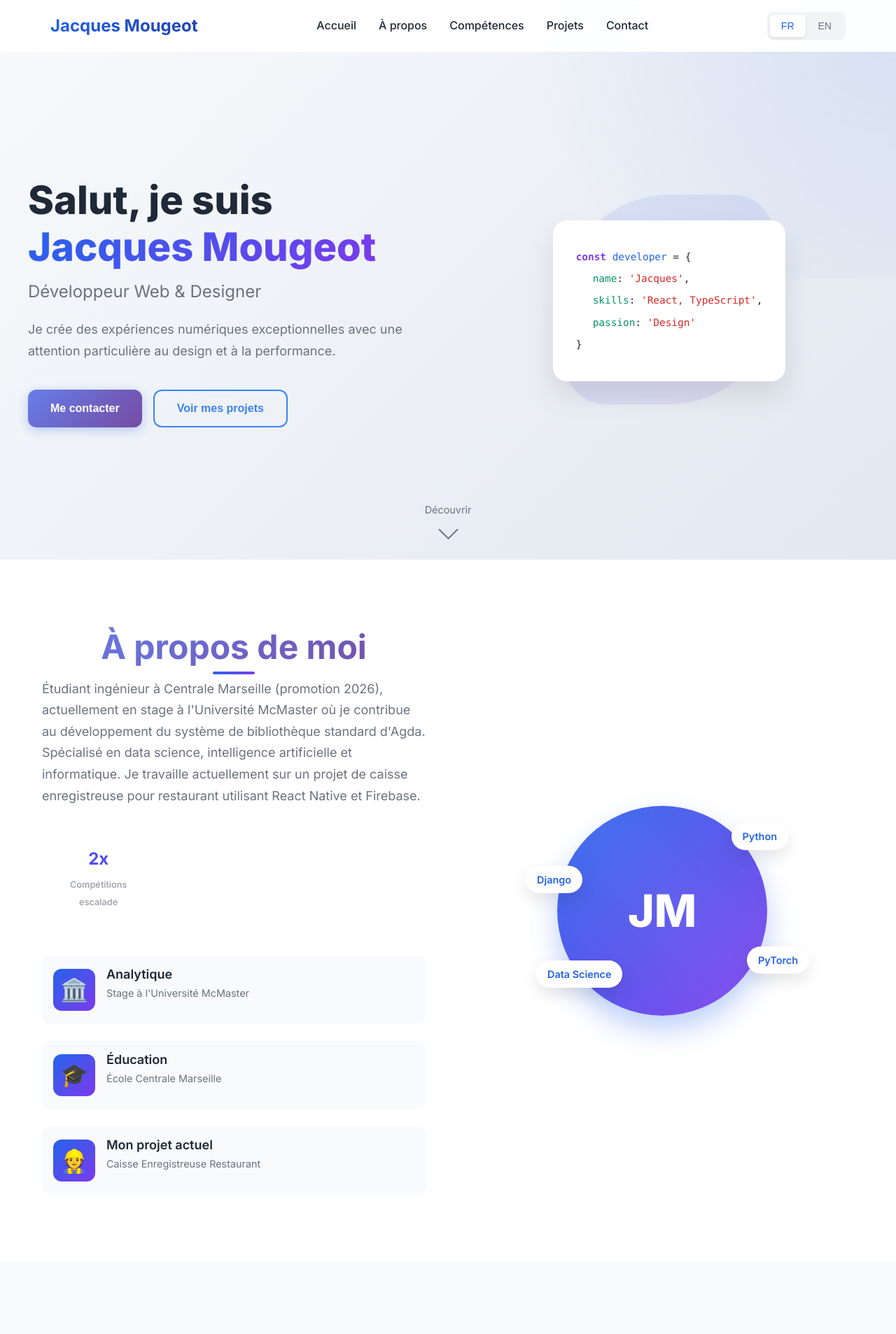
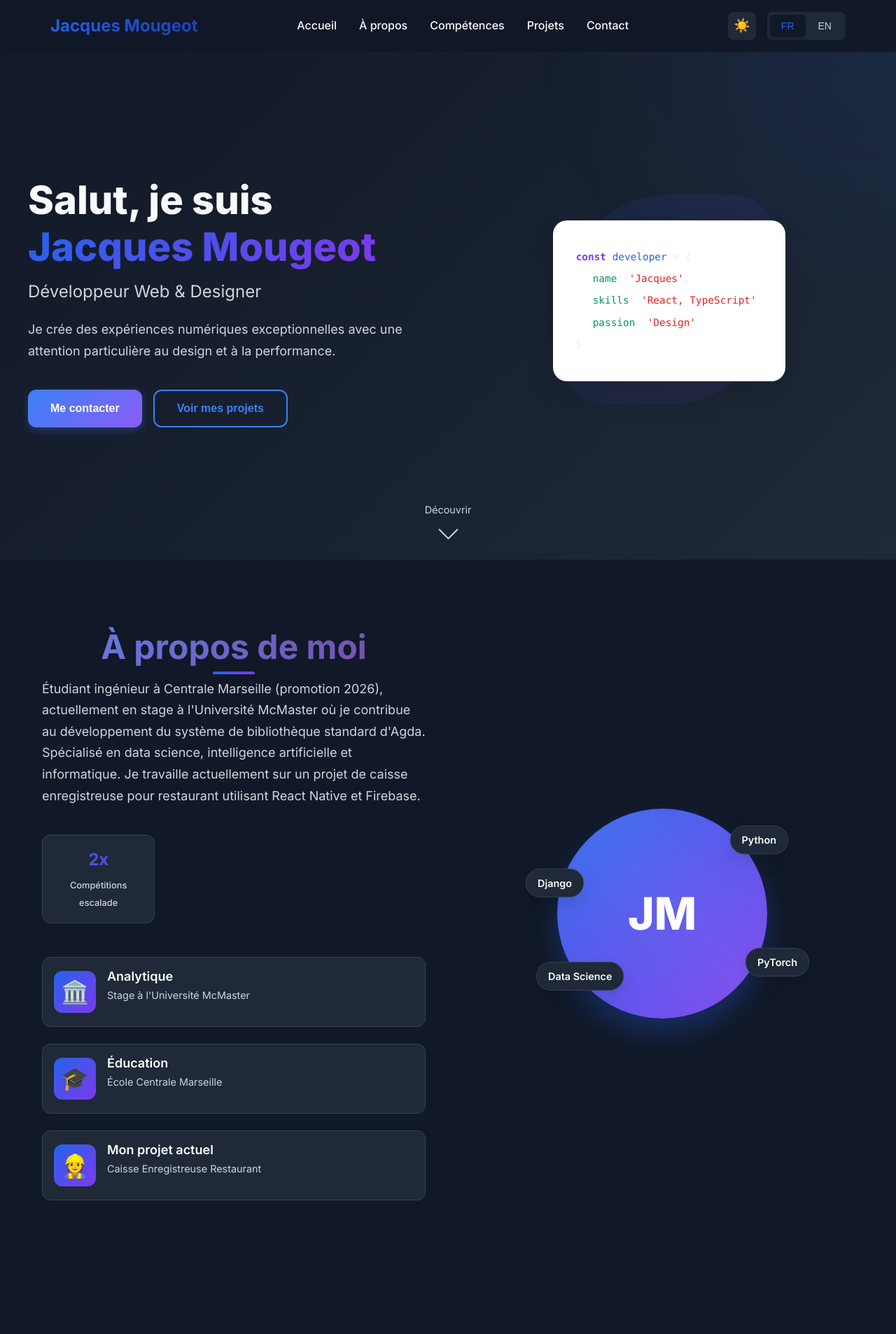
Before and after one commit to jmougeot/Website, a React (Create React App) app: page / in a window 1280 px wide. Shown: the top 1907 px of the page at 70% size. Built offline with nearby package versions, Linux system fonts and the light colour scheme.

Commit message:
dark mode

```diff
--- a/src/App.css
+++ b/src/App.css
@@ -1,4 +1,6 @@
 /* Global Reset & Variables */
+@import './dark-mode.css';
+
 :root {
   /* Colors */
   --primary-blue: #3b82f6;
@@ -47,6 +49,26 @@
   --z-modal-backdrop: 1040;
   --z-modal: 1050;
   --z-tooltip: 1070;
+}
+
+/* Dark Mode Variables */
+[data-theme="dark"] {
+  /* Text Colors */
+  --text-primary: #f9fafb;
+  --text-secondary: #d1d5db;
+  --text-light: #9ca3af;
+
+  /* Background Colors */
+  --bg-primary: #111827;
+  --bg-secondary: #1f2937;
+  --bg-dark: #374151;
+  --bg-darker: #030712;
+
+  /* Shadows for dark mode */
+  --shadow-sm: 0 1px 2px 0 rgba(0, 0, 0, 0.3);
+  --shadow-md: 0 4px 6px -1px rgba(0, 0, 0, 0.4);
+  --shadow-lg: 0 10px 15px -3px rgba(0, 0, 0, 0.5);
+  --shadow-xl: 0 20px 25px -5px rgba(0, 0, 0, 0.6);
 }
 
 /* Global Reset */
--- a/src/components/About/About.css
+++ b/src/components/About/About.css
@@ -1,6 +1,6 @@
 .about {
   padding: 6rem 2rem;
-  background: #ffffff;
+  background: var(--bg-primary);
 }
 
 .container {
@@ -18,7 +18,7 @@
 .section-title {
   font-size: 2.5rem;
   font-weight: 700;
-  color: #1f2937;
+  color: var(--text-primary);
   margin-bottom: 1.5rem;
   position: relative;
 }
@@ -36,7 +36,7 @@
 
 .about-description {
   font-size: 1.125rem;
-  color: #6b7280;
+  color: var(--text-secondary);
   line-height: 1.7;
   margin-bottom: 2.5rem;
 }
@@ -51,7 +51,7 @@
 .stat-item {
   text-align: center;
   padding: 1.5rem;
-  background: #f8fafc;
+  background: var(--bg-secondary);
   border-radius: 12px;
   transition: transform 0.3s ease;
 }
@@ -73,7 +73,7 @@
 
 .stat-label {
   font-size: 0.9rem;
-  color: #6b7280;
+  color: var(--text-secondary);
   font-weight: 500;
 }
 
@@ -88,13 +88,13 @@
   align-items: center;
   gap: 1rem;
   padding: 1rem;
-  background: #f8fafc;
+  background: var(--bg-secondary);
   border-radius: 12px;
   transition: all 0.3s ease;
 }
 
 .quality-item:hover {
-  background: #e2e8f0;
+  background: var(--bg-dark);
   transform: translateX(10px);
 }
 
@@ -113,12 +113,12 @@
 .quality-text h4 {
   font-size: 1.125rem;
   font-weight: 600;
-  color: #1f2937;
+  color: var(--text-primary);
   margin-bottom: 0.25rem;
 }
 
 .quality-text p {
-  color: #6b7280;
+  color: var(--text-secondary);
   font-size: 0.9rem;
 }
 
--- a/src/components/Footer/Footer.css
+++ b/src/components/Footer/Footer.css
@@ -1,7 +1,7 @@
 /* Footer Section */
 .footer {
-  background: linear-gradient(135deg, #1a1a2e 0%, #16213e 50%, #0f3460 100%);
-  color: white;
+  background: var(--bg-darker);
+  color: var(--text-primary);
   position: relative;
   overflow: hidden;
 }
@@ -50,7 +50,7 @@
 .footer-brand p {
   font-size: 1.1rem;
   line-height: 1.6;
-  opacity: 0.8;
+  color: var(--text-secondary);
   max-width: 300px;
 }
 
@@ -64,7 +64,7 @@
   font-size: 1.2rem;
   font-weight: 600;
   margin-bottom: 1.5rem;
-  color: #64b5f6;
+  color: var(--text-accent);
 }
 
 .footer-section ul {
@@ -78,7 +78,7 @@
 }
 
 .footer-section ul li a {
-  color: rgba(255, 255, 255, 0.7);
+  color: var(--text-secondary);
   text-decoration: none;
   transition: all 0.3s ease;
   display: flex;
@@ -87,12 +87,12 @@
 }
 
 .footer-section ul li a:hover {
-  color: #64b5f6;
+  color: var(--text-accent);
   transform: translateX(5px);
 }
 
 .footer-section ul li:not(:has(a)) {
-  color: rgba(255, 255, 255, 0.6);
+  color: var(--text-secondary);
   font-size: 0.95rem;
 }
 
@@ -101,16 +101,16 @@
   text-align: center;
   margin-bottom: 3rem;
   padding: 2rem;
-  background: rgba(255, 255, 255, 0.05);
+  background: var(--bg-secondary);
   border-radius: 20px;
   backdrop-filter: blur(10px);
-  border: 1px solid rgba(255, 255, 255, 0.1);
+  border: 1px solid var(--border-color);
 }
 
 .footer-social h4 {
   font-size: 1.3rem;
   margin-bottom: 1.5rem;
-  color: #64b5f6;
+  color: var(--text-accent);
 }
 
 .social-icons {
@@ -125,20 +125,20 @@
   justify-content: center;
   width: 50px;
   height: 50px;
-  background: rgba(255, 255, 255, 0.1);
+  background: var(--bg-tertiary);
   border-radius: 50%;
   text-decoration: none;
-  color: white;
+  color: var(--text-primary);
   font-size: 1.5rem;
   transition: all 0.3s ease;
-  border: 1px solid rgba(255, 255, 255, 0.2);
+  border: 1px solid var(--border-color);
 }
 
 .social-icon:hover {
   transform: translateY(-3px) scale(1.1);
-  background: rgba(100, 181, 246, 0.2);
-  border-color: #64b5f6;
-  box-shadow: 0 10px 30px rgba(100, 181, 246, 0.3);
+  background: var(--bg-hover);
+  border-color: var(--text-accent);
+  box-shadow: var(--shadow-lg);
 }
 
 .social-icon.linkedin:hover { background: rgba(0, 119, 181, 0.2); }
@@ -150,24 +150,21 @@
 .footer-cta {
   text-align: center;
   padding: 3rem;
-  background: linear-gradient(135deg, rgba(100, 181, 246, 0.1), rgba(66, 165, 245, 0.1));
+  background: var(--bg-secondary);
   border-radius: 20px;
-  border: 1px solid rgba(100, 181, 246, 0.2);
+  border: 1px solid var(--border-color);
   margin-bottom: 3rem;
 }
 
 .footer-cta h4 {
   font-size: 2rem;
   margin-bottom: 1rem;
-  background: linear-gradient(45deg, #64b5f6, #42a5f5);
-  -webkit-background-clip: text;
-  -webkit-text-fill-color: transparent;
-  background-clip: text;
+  color: var(--text-primary);
 }
 
 .footer-cta p {
   font-size: 1.2rem;
-  opacity: 0.8;
+  color: var(--text-secondary);
   margin-bottom: 2rem;
 }
 
@@ -195,7 +192,7 @@
 
 /* Footer Bottom */
 .footer-bottom {
-  border-top: 1px solid rgba(255, 255, 255, 0.1);
+  border-top: 1px solid var(--border-color);
   padding: 2rem 0;
 }
 
@@ -213,7 +210,7 @@
 .copyright p {
   margin: 0.2rem 0;
   font-size: 0.9rem;
-  opacity: 0.7;
+  color: var(--text-secondary);
 }
 
 .footer-stats {
@@ -225,7 +222,7 @@
 .stat-item {
   text-align: center;
   padding: 1rem;
-  background: rgba(255, 255, 255, 0.05);
+  background: var(--bg-secondary);
   border-radius: 12px;
   min-width: 100px;
 }
@@ -234,13 +231,13 @@
   display: block;
   font-size: 1.5rem;
   font-weight: 700;
-  color: #64b5f6;
+  color: var(--text-accent);
   margin-bottom: 0.2rem;
 }
 
 .stat-label {
   font-size: 0.8rem;
-  opacity: 0.7;
+  color: var(--text-secondary);
 }
 
 .back-to-top {
@@ -248,10 +245,10 @@
   align-items: center;
   gap: 0.5rem;
   padding: 0.8rem 1.5rem;
-  background: rgba(255, 255, 255, 0.1);
-  border: 1px solid rgba(255, 255, 255, 0.2);
+  background: var(--bg-secondary);
+  border: 1px solid var(--border-color);
   border-radius: 25px;
-  color: white;
+  color: var(--text-primary);
   text-decoration: none;
   font-weight: 500;
   transition: all 0.3s ease;
--- a/src/components/Header/Header.css
+++ b/src/components/Header/Header.css
@@ -9,10 +9,19 @@
   padding: 1rem 0;
 }
 
+[data-theme="dark"] .header {
+  background: rgba(17, 24, 39, 0.95);
+}
+
 .header.scrolled {
   background: rgba(255, 255, 255, 0.98);
   box-shadow: 0 10px 25px rgba(0, 0, 0, 0.1);
   padding: 0.5rem 0;
+}
+
+[data-theme="dark"] .header.scrolled {
+  background: rgba(17, 24, 39, 0.98);
+  box-shadow: 0 10px 25px rgba(0, 0, 0, 0.3);
 }
 
 .header .container {
@@ -39,7 +48,7 @@
 }
 
 .nav a {
-  color: #1f2937;
+  color: var(--text-primary);
   text-decoration: none;
   font-weight: 500;
   cursor: pointer;
@@ -70,11 +79,32 @@
 .header-actions {
   display: flex;
   align-items: center;
+  gap: 1rem;
+}
+
+.theme-toggle {
+  background: var(--bg-secondary);
+  border: none;
+  padding: 0.5rem;
+  border-radius: 8px;
+  cursor: pointer;
+  transition: all 0.3s ease;
+  font-size: 1.2rem;
+  display: flex;
+  align-items: center;
+  justify-content: center;
+  min-width: 40px;
+  height: 40px;
+}
+
+.theme-toggle:hover {
+  background: var(--bg-dark);
+  transform: scale(1.05);
 }
 
 .language-switcher {
   display: flex;
-  background: #f3f4f6;
+  background: var(--bg-secondary);
   border-radius: 8px;
   padding: 4px;
   gap: 2px;
@@ -88,7 +118,7 @@
   font-weight: 500;
   cursor: pointer;
   transition: all 0.3s ease;
-  color: #6b7280;
+  color: var(--text-secondary);
   font-size: 0.875rem;
 }
 
@@ -97,7 +127,7 @@
 }
 
 .lang-btn.active {
-  background: #ffffff;
+  background: var(--bg-primary);
   color: #2563eb;
   box-shadow: 0 2px 4px rgba(0, 0, 0, 0.1);
 }
@@ -114,7 +144,7 @@
 .mobile-menu-btn span {
   width: 25px;
   height: 3px;
-  background: #1f2937;
+  background: var(--text-primary);
   margin: 3px 0;
   transition: 0.3s;
   border-radius: 2px;
--- a/src/components/Header/Header.tsx
+++ b/src/components/Header/Header.tsx
@@ -5,7 +5,7 @@ import './Header.css';
 const Header: React.FC = () => {
   const [isScrolled, setIsScrolled] = useState(false);
   const [isMobileMenuOpen, setIsMobileMenuOpen] = useState(false);
-  const { language, setLanguage, t } = useLanguage();
+  const { language, setLanguage, theme, toggleTheme, t } = useLanguage();
 
   useEffect(() => {
     const handleScroll = () => {
@@ -39,6 +39,14 @@ const Header: React.FC = () => {
         </nav>
 
         <div className="header-actions">
+          <button
+            className="theme-toggle"
+            onClick={toggleTheme}
+            aria-label="Toggle dark mode"
+          >
+            {theme === 'light' ? '🌙' : '☀️'}
+          </button>
+
           <div className="language-switcher">
             <button
               className={`lang-btn ${language === 'fr' ? 'active' : ''}`}
--- a/src/components/Hero/Hero.css
+++ b/src/components/Hero/Hero.css
@@ -7,6 +7,10 @@
   background: linear-gradient(135deg, #f8fafc 0%, #e2e8f0 100%);
   overflow: hidden;
   padding: 6rem 2rem 2rem;
+}
+
+[data-theme="dark"] .hero {
+  background: linear-gradient(135deg, #111827 0%, #1f2937 100%);
 }
 
 .hero::before {
@@ -32,7 +36,7 @@
 .hero-text h1 {
   font-size: 3.5rem;
   font-weight: 800;
-  color: #1f2937;
+  color: var(--text-primary);
   margin-bottom: 1rem;
   line-height: 1.2;
 }
@@ -46,14 +50,14 @@
 
 .hero-text h2 {
   font-size: 1.5rem;
-  color: #6b7280;
+  color: var(--text-secondary);
   margin-bottom: 1.5rem;
   font-weight: 400;
 }
 
 .hero-text p {
   font-size: 1.125rem;
-  color: #6b7280;
+  color: var(--text-secondary);
   margin-bottom: 2.5rem;
   line-height: 1.7;
 }
@@ -170,7 +174,7 @@
 }
 
 .scroll-indicator {
-  color: #6b7280;
+  color: var(--text-secondary);
   font-size: 0.9rem;
   display: flex;
   flex-direction: column;
--- a/src/components/Projects/Projects.css
+++ b/src/components/Projects/Projects.css
@@ -1,6 +1,6 @@
 .projects {
   padding: 6rem 2rem;
-  background: #ffffff;
+  background: var(--bg-primary);
 }
 
 .container {
@@ -11,7 +11,7 @@
 .section-title {
   font-size: 2.5rem;
   font-weight: 700;
-  color: #1f2937;
+  color: var(--text-primary);
   text-align: center;
   margin-bottom: 1rem;
   position: relative;
@@ -31,7 +31,7 @@
 
 .section-subtitle {
   text-align: center;
-  color: #6b7280;
+  color: var(--text-secondary);
   font-size: 1.125rem;
   margin-bottom: 4rem;
   max-width: 700px;
@@ -48,12 +48,12 @@
 }
 
 .project-card {
-  background: white;
+  background: var(--bg-secondary);
   border-radius: 20px;
   padding: 2rem;
-  box-shadow: 0 10px 25px rgba(0, 0, 0, 0.1);
+  box-shadow: var(--shadow-lg);
   transition: all 0.3s ease;
-  border: 1px solid #f3f4f6;
+  border: 1px solid var(--border-color);
   position: relative;
   overflow: hidden;
 }
@@ -70,7 +70,7 @@
 
 .project-card:hover {
   transform: translateY(-10px);
-  box-shadow: 0 20px 40px rgba(0, 0, 0, 0.15);
+  box-shadow: var(--shadow-xl);
 }
 
 .project-header {
@@ -87,9 +87,9 @@
   display: flex;
   align-items: center;
   justify-content: center;
-  background: #f8fafc;
+  background: var(--bg-tertiary);
   border-radius: 16px;
-  border: 2px solid #e5e7eb;
+  border: 2px solid var(--border-color);
 }
 
 .project-status {
@@ -109,12 +109,12 @@
 .project-title {
   font-size: 1.5rem;
   font-weight: 700;
-  color: #1f2937;
+  color: var(--text-primary);
   margin-bottom: 1rem;
 }
 
 .project-description {
-  color: #6b7280;
+  color: var(--text-secondary);
   line-height: 1.6;
   margin-bottom: 1.5rem;
 }
@@ -127,25 +127,27 @@
 }
 
 .tech-tag {
-  background: #e0e7ff;
-  color: #3730a3;
+  background: var(--bg-tertiary);
+  color: var(--text-accent);
   padding: 0.4rem 0.8rem;
   border-radius: 16px;
   font-size: 0.8rem;
   font-weight: 500;
+  border: 1px solid var(--border-color);
 }
 
 .project-features {
-  background: #f8fafc;
+  background: var(--bg-tertiary);
   padding: 1.5rem;
   border-radius: 12px;
   margin-bottom: 1.5rem;
+  border: 1px solid var(--border-color);
 }
 
 .project-features h4 {
   font-size: 1rem;
   font-weight: 600;
-  color: #1f2937;
+  color: var(--text-primary);
   margin-bottom: 0.8rem;
 }
 
@@ -156,7 +158,7 @@
 }
 
 .project-features li {
-  color: #6b7280;
+  color: var(--text-secondary);
   font-size: 0.9rem;
   margin-bottom: 0.4rem;
   position: relative;
@@ -172,7 +174,7 @@
 }
 
 .project-footer {
-  border-top: 1px solid #f3f4f6;
+  border-top: 1px solid var(--border-color);
   padding-top: 1.5rem;
 }
 
@@ -180,14 +182,14 @@
   display: inline-flex;
   align-items: center;
   gap: 0.5rem;
-  color: #2563eb;
+  color: var(--text-accent);
   font-weight: 600;
   text-decoration: none;
   transition: all 0.3s ease;
 }
 
 .project-link:hover {
-  color: #1e40af;
+  color: var(--text-primary);
   transform: translateX(5px);
 }
 
@@ -200,13 +202,14 @@
 }
 
 .projects-cta {
-  background: linear-gradient(135deg, #2563eb, #7c3aed);
+  background: var(--bg-secondary);
   border-radius: 20px;
   padding: 3rem 2rem;
   text-align: center;
-  color: white;
+  color: var(--text-primary);
   position: relative;
   overflow: hidden;
+  border: 1px solid var(--border-color);
 }
 
 .projects-cta::before {
@@ -234,7 +237,7 @@
 .cta-content p {
   font-size: 1.125rem;
   margin-bottom: 2rem;
-  opacity: 0.9;
+  color: var(--text-secondary);
   max-width: 500px;
   margin-left: auto;
   margin-right: auto;
--- a/src/components/Skills/Skills.css
+++ b/src/components/Skills/Skills.css
@@ -1,6 +1,6 @@
 .skills {
   padding: 6rem 2rem;
-  background: #f8fafc;
+  background: var(--bg-primary);
 }
 
 .container {
@@ -11,7 +11,7 @@
 .section-title {
   font-size: 2.5rem;
   font-weight: 700;
-  color: #1f2937;
+  color: var(--text-primary);
   text-align: center;
   margin-bottom: 1rem;
   position: relative;
@@ -31,7 +31,7 @@
 
 .section-subtitle {
   text-align: center;
-  color: #6b7280;
+  color: var(--text-secondary);
   font-size: 1.125rem;
   margin-bottom: 4rem;
   max-width: 600px;
@@ -47,22 +47,22 @@
 }
 
 .skills-category {
-  background: white;
+  background: var(--bg-secondary);
   border-radius: 20px;
   padding: 2rem;
-  box-shadow: 0 10px 25px rgba(0, 0, 0, 0.1);
+  box-shadow: var(--shadow-md);
   transition: transform 0.3s ease, box-shadow 0.3s ease;
 }
 
 .skills-category:hover {
   transform: translateY(-5px);
-  box-shadow: 0 20px 40px rgba(0, 0, 0, 0.15);
+  box-shadow: var(--shadow-lg);
 }
 
 .category-title {
   font-size: 1.5rem;
   font-weight: 700;
-  color: #1f2937;
+  color: var(--text-primary);
   margin-bottom: 1.5rem;
   text-align: center;
   position: relative;
@@ -87,14 +87,14 @@
 }
 
 .skill-item {
-  background: #f8fafc;
+  background: var(--bg-tertiary);
   border-radius: 12px;
   padding: 1rem;
   transition: all 0.3s ease;
 }
 
 .skill-item:hover {
-  background: #e2e8f0;
+  background: var(--bg-hover);
   transform: scale(1.02);
 }
 
@@ -119,7 +119,7 @@
 
 .skill-name {
   font-weight: 600;
-  color: #1f2937;
+  color: var(--text-primary);
 }
 
 .skill-percentage {
@@ -131,7 +131,7 @@
 .skill-bar {
   width: 100%;
   height: 6px;
-  background: #e5e7eb;
+  background: var(--bg-hover);
   border-radius: 3px;
   overflow: hidden;
 }
@@ -163,10 +163,10 @@
 }
 
 .summary-card {
-  background: white;
+  background: var(--bg-secondary);
   border-radius: 16px;
   padding: 2rem;
-  box-shadow: 0 10px 25px rgba(0, 0, 0, 0.1);
+  box-shadow: var(--shadow-md);
   text-align: center;
   transition: transform 0.3s ease;
 }
@@ -178,12 +178,12 @@
 .summary-card h4 {
   font-size: 1.25rem;
   font-weight: 700;
-  color: #1f2937;
+  color: var(--text-primary);
   margin-bottom: 1rem;
 }
 
 .summary-card p {
-  color: #6b7280;
+  color: var(--text-secondary);
   line-height: 1.6;
 }
 
--- a/src/components/Skills/Skills.tsx
+++ b/src/components/Skills/Skills.tsx
@@ -38,17 +38,6 @@ const Skills: React.FC = () => {
         { name: "REST API", level: 85, icon: "🔗" }
       ]
     },
-    {
-      category: t.skills.categories.tools,
-      skills: [
-        { name: "Git", level: 88, icon: "🔄" },
-        { name: "OpenCV", level: 80, icon: "👁️" },
-        { name: "VS Code", level: 95, icon: "💙" },
-        { name: "Jupyter", level: 85, icon: "📓" },
-        { name: "Docker", level: 65, icon: "🐳" },
-        { name: "Linux", level: 75, icon: "🐧" }
-      ]
-    }
   ];
 
   return (
--- a/src/contexts/LanguageContext.tsx
+++ b/src/contexts/LanguageContext.tsx
@@ -1,11 +1,15 @@
-import React, { useState, createContext, useContext, ReactNode } from 'react';
+import React, { useState, createContext, useContext, ReactNode, useEffect } from 'react';
 import { translations } from '../translations';
 
 type Language = 'fr' | 'en';
+type Theme = 'light' | 'dark';
 
 interface LanguageContextType {
   language: Language;
   setLanguage: (lang: Language) => void;
+  theme: Theme;
+  setTheme: (theme: Theme) => void;
+  toggleTheme: () => void;
   t: typeof translations.fr;
 }
 
@@ -25,10 +29,26 @@ interface LanguageProviderProps {
 
 export const LanguageProvider: React.FC<LanguageProviderProps> = ({ children }) => {
   const [language, setLanguage] = useState<Language>('fr');
+  const [theme, setTheme] = useState<Theme>(() => {
+    // Check for saved theme preference or default to 'dark'
+    const savedTheme = localStorage.getItem('theme') as Theme;
+    return savedTheme || 'dark';
+  });
+
   const t = translations[language];
 
+  const toggleTheme = () => {
+    setTheme(prev => prev === 'light' ? 'dark' : 'light');
+  };
+
+  // Apply theme to document root
+  useEffect(() => {
+    document.documentElement.setAttribute('data-theme', theme);
+    localStorage.setItem('theme', theme);
+  }, [theme]);
+
   return (
-    <LanguageContext.Provider value={{ language, setLanguage, t }}>
+    <LanguageContext.Provider value={{ language, setLanguage, theme, setTheme, toggleTheme, t }}>
       {children}
     </LanguageContext.Provider>
   );
--- /dev/null
+++ b/src/dark-mode.css
@@ -0,0 +1,132 @@
+/* Dark Mode Enhancements */
+
+/* Enhanced shadows for dark mode */
+[data-theme="dark"] {
+  /* Better contrast for cards and elevated elements */
+  --shadow-sm: 0 1px 2px 0 rgba(0, 0, 0, 0.5);
+  --shadow-md: 0 4px 6px -1px rgba(0, 0, 0, 0.6);
+  --shadow-lg: 0 10px 15px -3px rgba(0, 0, 0, 0.7);
+  --shadow-xl: 0 20px 25px -5px rgba(0, 0, 0, 0.8);
+}
+
+/* Project cards dark mode */
+[data-theme="dark"] .project-card {
+  background: var(--bg-secondary);
+  border: 1px solid #374151;
+  box-shadow: var(--shadow-md);
+}
+
+[data-theme="dark"] .project-card:hover {
+  box-shadow: var(--shadow-lg);
+  transform: translateY(-2px);
+}
+
+/* Skills section dark mode */
+[data-theme="dark"] .skills-category {
+  background: var(--bg-secondary);
+  border: 1px solid #374151;
+}
+
+[data-theme="dark"] .skill-bar {
+  background: #374151;
+}
+
+[data-theme="dark"] .skill-progress {
+  background: linear-gradient(135deg, #3b82f6, #8b5cf6);
+}
+
+/* About section cards */
+[data-theme="dark"] .quality-item {
+  background: var(--bg-secondary);
+  border: 1px solid #374151;
+}
+
+[data-theme="dark"] .stat-item {
+  background: var(--bg-secondary);
+  border: 1px solid #374151;
+}
+
+/* Contact form dark mode */
+[data-theme="dark"] .contact-form input,
+[data-theme="dark"] .contact-form textarea {
+  background: var(--bg-secondary);
+  border: 1px solid #374151;
+  color: var(--text-primary);
+}
+
+[data-theme="dark"] .contact-form input:focus,
+[data-theme="dark"] .contact-form textarea:focus {
+  border-color: #3b82f6;
+  box-shadow: 0 0 0 3px rgba(59, 130, 246, 0.1);
+}
+
+/* Enhanced button styles for dark mode */
+[data-theme="dark"] .btn-primary {
+  background: linear-gradient(135deg, #3b82f6, #8b5cf6);
+  box-shadow: 0 4px 12px rgba(59, 130, 246, 0.3);
+}
+
+[data-theme="dark"] .btn-secondary {
+  background: transparent;
+  border: 2px solid #3b82f6;
+  color: #3b82f6;
+}
+
+[data-theme="dark"] .btn-secondary:hover {
+  background: #3b82f6;
+  color: white;
+}
+
+/* Code snippet dark mode */
+[data-theme="dark"] .code-container {
+  background: #0d1117;
+  border: 1px solid #30363d;
+}
+
+[data-theme="dark"] .code-line {
+  color: #e6edf3;
+}
+
+/* Mobile menu dark mode */
+[data-theme="dark"] .mobile-menu {
+  background: var(--bg-primary);
+  border-top: 1px solid #374151;
+}
+
+[data-theme="dark"] .mobile-menu a {
+  color: var(--text-primary);
+  border-bottom: 1px solid #374151;
+}
+
+/* Floating elements dark mode */
+[data-theme="dark"] .floating-item {
+  background: var(--bg-secondary);
+  border: 1px solid #374151;
+  color: var(--text-primary);
+}
+
+/* Tech tags dark mode */
+[data-theme="dark"] .tech-tag {
+  background: var(--bg-secondary);
+  border: 1px solid #374151;
+  color: var(--text-primary);
+}
+
+/* Footer dark mode */
+[data-theme="dark"] .footer {
+  background: var(--bg-darker);
+  border-top: 1px solid #374151;
+}
+
+/* Smooth transitions for theme switching */
+* {
+  transition: background-color 0.3s ease, border-color 0.3s ease, color 0.3s ease;
+}
+
+/* Override for elements that shouldn't transition */
+.hero::before,
+.floating-elements,
+.skill-progress,
+.theme-toggle {
+  transition: none;
+}
```
Also changed, not shown: src/components/Contact/Contact.css (+28 -34 lines), 1 other file (tests, documents, lock files or other folders).
